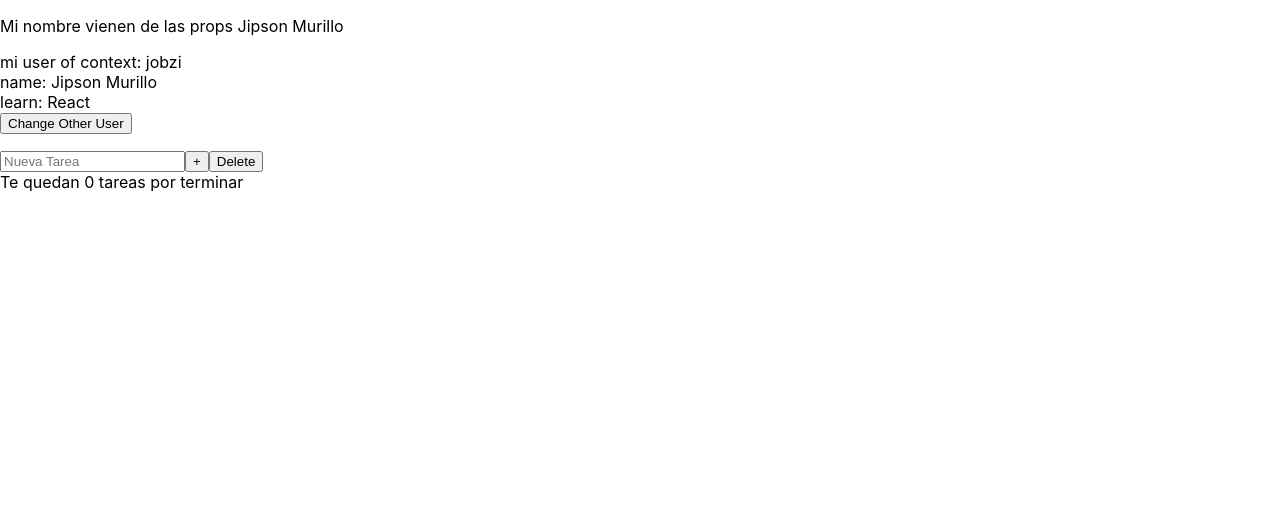
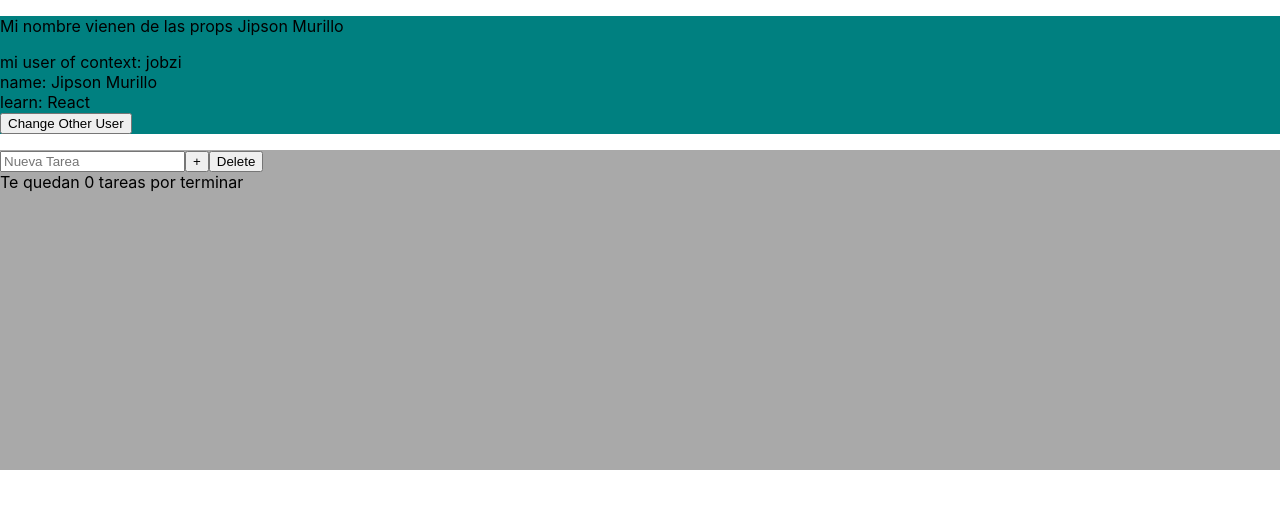
Before and after one commit to Jobzi/learn-react, a React (Create React App) app: page / in a window 1280 px wide. Shown: the top 508 px of the page. Built offline with nearby package versions, Linux system fonts and the light colour scheme.

Commit message:
add my css

```diff
--- a/src/components/header.jsx
+++ b/src/components/header.jsx
@@ -1,5 +1,6 @@
 import { useContext } from 'react'
 import UserContext from '../context/userContext'
+import styles from '../style/mystyle.module.css'
 
 const Header = ({ name = 'name' }) => {
   const { user, setUser } = useContext(UserContext)
@@ -9,7 +10,7 @@ const Header = ({ name = 'name' }) => {
   }
 
   return (
-    <header>
+    <header className={ styles.header }>
         <p>Mi nombre vienen de las props {name}</p>
         <div>mi user of context: {user.user}</div>
         <div>name: {user.name}</div>
--- a/src/components/todo/todoComponent.jsx
+++ b/src/components/todo/todoComponent.jsx
@@ -1,5 +1,6 @@
 import { useState, useRef, useEffect } from 'react'
 import { TodoList } from './components/todoList'
+import style from '../../style/mystyle.module.css'
 
 const KEY = 'todoApp.todo'
 
@@ -41,12 +42,12 @@ export const TodoComponent = () => {
     setTodo(newTodo)
   }
   return (
-        <>
+        <div className={style.content}>
             <TodoList todos={todo} toggleTodo={toggleTodo}/>
             <input ref={todoTaskRef} type="text" placeholder="Nueva Tarea"></input>
             <button onClick={handleAddTodo}>+</button>
             <button onClick={handleClearAll}>Delete</button>
             <div>Te quedan {todo.filter((tod) => !tod.completed).length} tareas por terminar</div>
-        </>
+        </div>
   )
 }
--- /dev/null
+++ b/src/style/mystyle.module.css
@@ -0,0 +1,21 @@
+.header {
+  grid-area: header;
+  background-color: teal;
+}
+
+.bigblue {
+  color: DodgerBlue;
+  padding: 40px;
+  font-family: Arial;
+  text-align: center;
+}
+.content {
+  grid-area: content;
+  align-items: center;
+  height: 20rem;
+  background-color: darkgrey;
+}
+.footer {
+  grid-area: footer;
+  background-color: thistle;
+}
```
Also changed, not shown: src/components/footer.jsx (+7 -6 lines).
